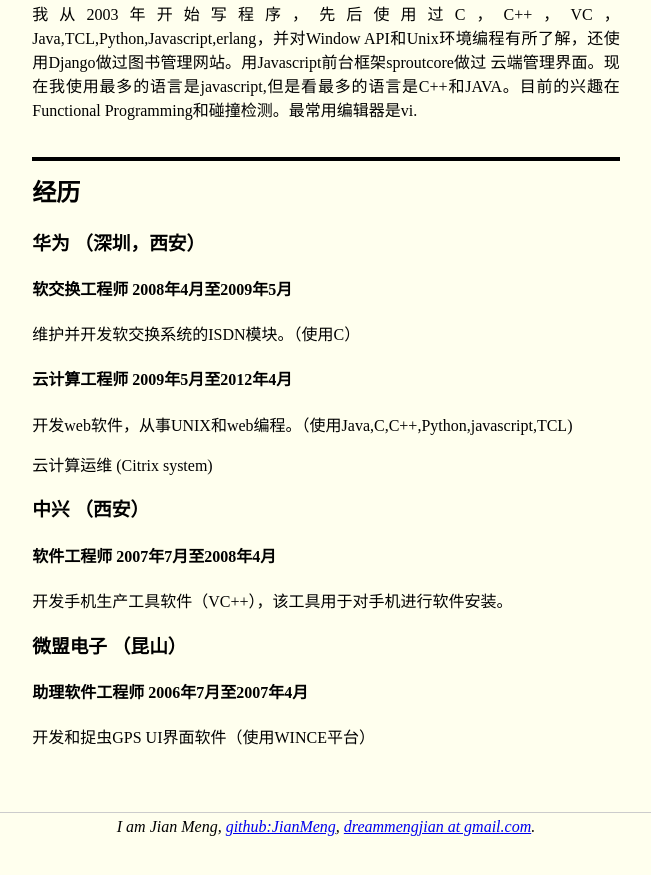
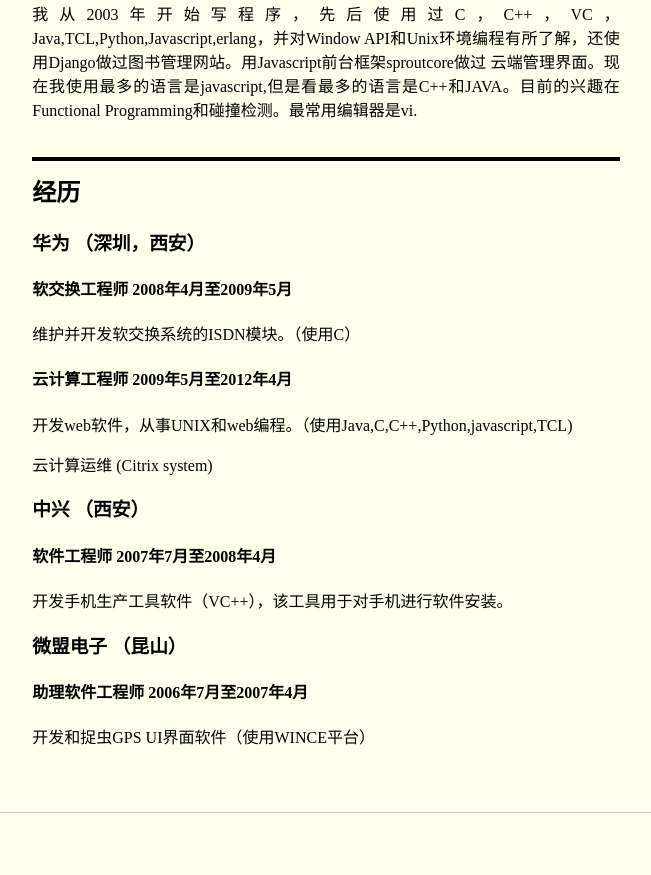
Before and after one commit to JianMeng/jianmeng.github.com, a Jekyll site: the page built from _posts/2013-01-04-Resume-CN.md, in a window 1280 px wide and 900 px high, scrolled down 766 px. Shown: the top 875 px of the window, without its empty margins (314-965 px from the left). Built offline with Jekyll 4.4.1, drawn with Linux system fonts in a browser that asks for light colours.

Commit message:
remove footer

```diff
--- a/_layouts/resume.html
+++ b/_layouts/resume.html
@@ -492,10 +492,6 @@
     </section>
 
     <footer>
-    <p> I am Jian Meng, <a
-        href="https://github.com/jianmeng">github:JianMeng</a>, <a
-        href="mailto:dreammengjian at gmail.com">dreammengjian at gmail.com</a>.
-    </p>
     </footer>
     <script type="text/javascript">
       var _gaq = _gaq || [];
```
